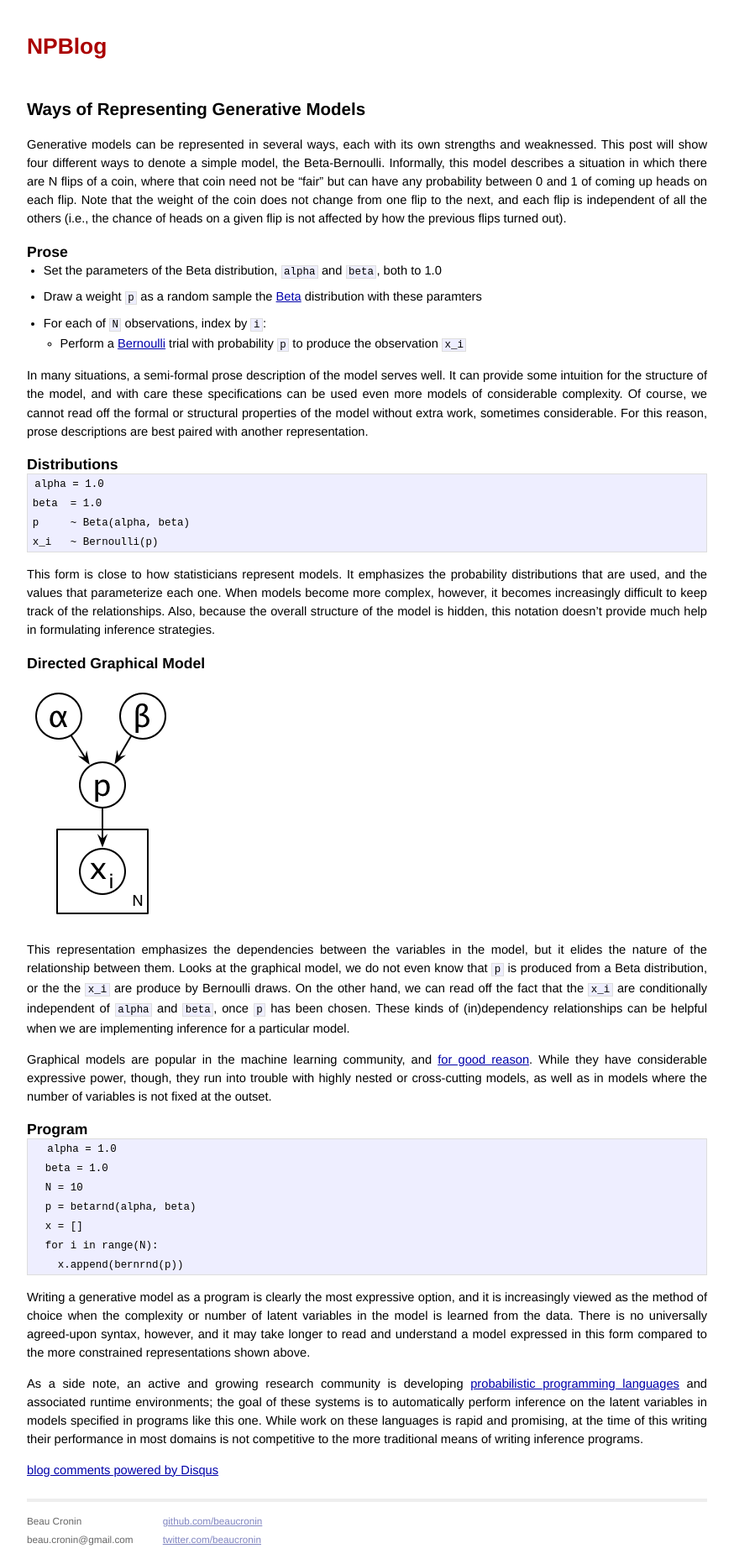
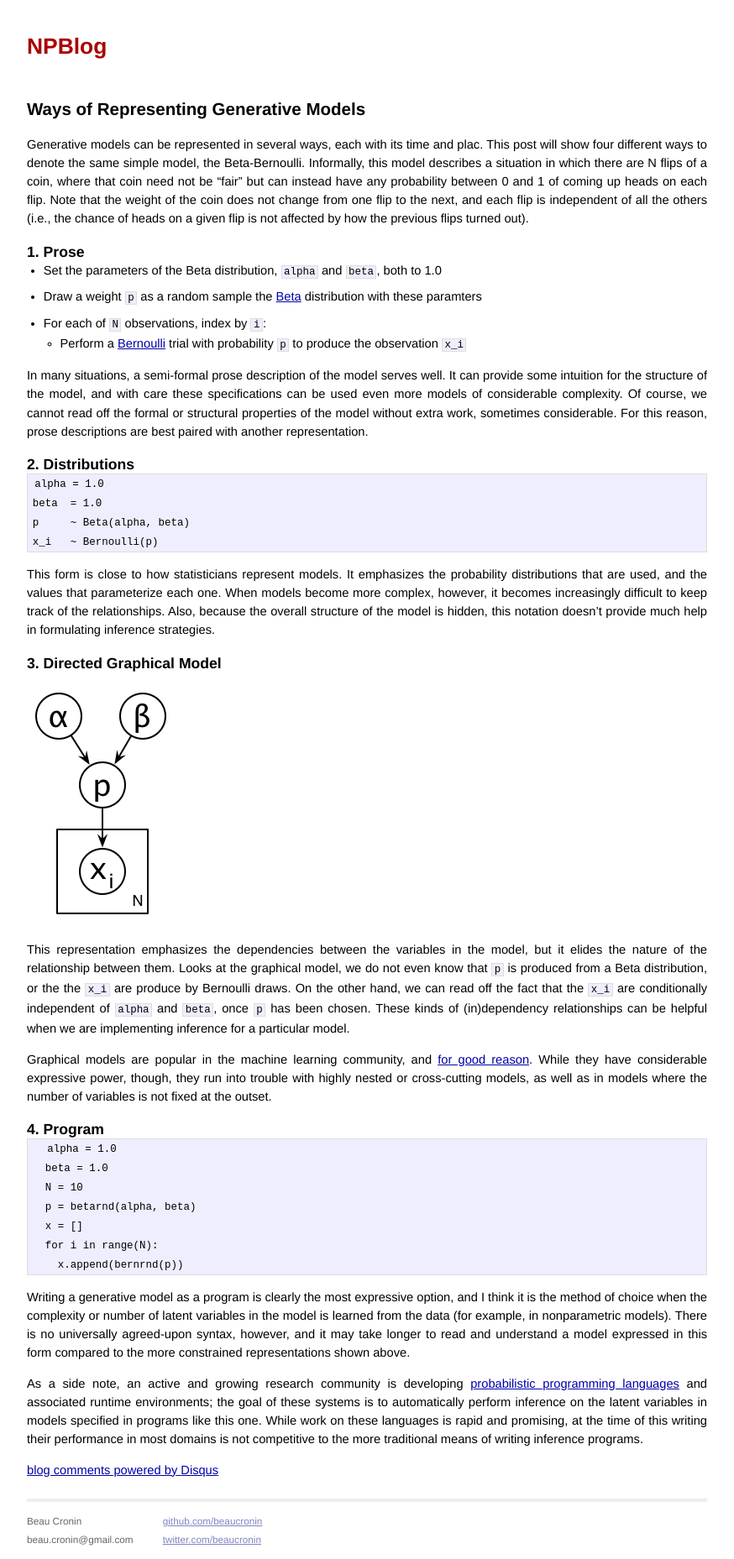
Before and after one commit to beaucronin/beaucronin.github.com, a Jekyll site: the page built from _posts/2011-10-08-ways-of-representing-models.markdown, in a window 1280 px wide. Shown: the whole page at 84% size, without its empty margins (203-1077 px from the left). Built offline with Jekyll 4.4.1, drawn with Linux system fonts in a browser that asks for light colours; comment, search, counter and statistics services are not loaded.

Commit message:
content tweaks

```diff
--- a/_posts/2011-10-08-ways-of-representing-models.markdown
+++ b/_posts/2011-10-08-ways-of-representing-models.markdown
@@ -7,9 +7,9 @@ published: True
 ---
 # Ways of Representing Generative Models
 
-Generative models can be represented in several ways, each with its own strengths and weaknessed. This post will show four different ways to denote a simple model, the **Beta-Bernoulli**. Informally, this model describes a situation in which there are N flips of a coin, where that coin need not be "fair" but can have any probability between 0 and 1 of coming up heads on each flip. Note that the weight of the coin does not change from one flip to the next, and each flip is independent of all the others (i.e., the chance of heads on a given flip is not affected by how the previous flips turned out).
+Generative models can be represented in several ways, each with its time and plac. This post will show four different ways to denote the same simple model, the **Beta-Bernoulli**. Informally, this model describes a situation in which there are N flips of a coin, where that coin need not be "fair" but can instead have any probability between 0 and 1 of coming up heads on each flip. Note that the weight of the coin does not change from one flip to the next, and each flip is independent of all the others (i.e., the chance of heads on a given flip is not affected by how the previous flips turned out).
 
-## Prose
+## 1. Prose
 
 - Set the parameters of the Beta distribution, `alpha` and `beta`, both to 1.0
 - Draw a weight `p` as a random sample the [Beta](http://mathworld.wolfram.com/BetaDistribution.html) distribution with these paramters
@@ -18,7 +18,7 @@ Generative models can be represented in several ways, each with its own strength
 
 In many situations, a semi-formal prose description of the model serves well.  It can provide some intuition for the structure of the model, and with care these specifications can be used even more models of considerable complexity. Of course, we cannot read off the formal or structural properties of the model without extra work, sometimes considerable. For this reason, prose descriptions are best paired with another representation.
 
-## Distributions
+## 2. Distributions
 
     alpha = 1.0
     beta  = 1.0
@@ -27,7 +27,7 @@ In many situations, a semi-formal prose description of the model serves well.  I
 
 This form is close to how statisticians represent models.  It emphasizes the probability distributions that are used, and the values that parameterize each one. When models become more complex, however, it becomes increasingly difficult to keep track of the relationships. Also, because the overall structure of the model is hidden, this notation doesn't provide much help in formulating inference strategies.
 
-## Directed Graphical Model
+## 3. Directed Graphical Model
 
 ![image](img/Beta_Bernoulli_DGM.png)
 
@@ -35,7 +35,7 @@ This representation emphasizes the dependencies between the variables in the mod
 
 Graphical models are popular in the machine learning community, and [for good reason](http://www.cs.ubc.ca/~murphyk/Bayes/bnintro.html). While they have considerable expressive power, though, they run into trouble with highly nested or cross-cutting models, as well as in models where the number of variables is not fixed at the outset.
 
-## Program
+## 4. Program
 
 {% highlight python %}
 
@@ -49,6 +49,6 @@ Graphical models are popular in the machine learning community, and [for good re
 
 {% endhighlight %}
 
-Writing a generative model as a program is clearly the most expressive option, and it is increasingly viewed as the method of choice when the complexity or number of latent variables in the model is learned from the data. There is no universally agreed-upon syntax, however, and it may take longer to read and understand a model expressed in this form compared to the more constrained representations shown above.
+Writing a generative model as a program is clearly the most expressive option, and I think it is the method of choice when the complexity or number of latent variables in the model is learned from the data (for example, in nonparametric models). There is no universally agreed-upon syntax, however, and it may take longer to read and understand a model expressed in this form compared to the more constrained representations shown above.
 
 As a side note, an active and growing research community is developing [probabilistic programming languages](http://probabilistic-programming.org/) and associated runtime environments; the goal of these systems is to automatically perform inference on the latent variables in models specified in programs like this one. While work on these languages is rapid and promising, at the time of this writing their performance in most domains is not competitive to the more traditional means of writing inference programs.
```
